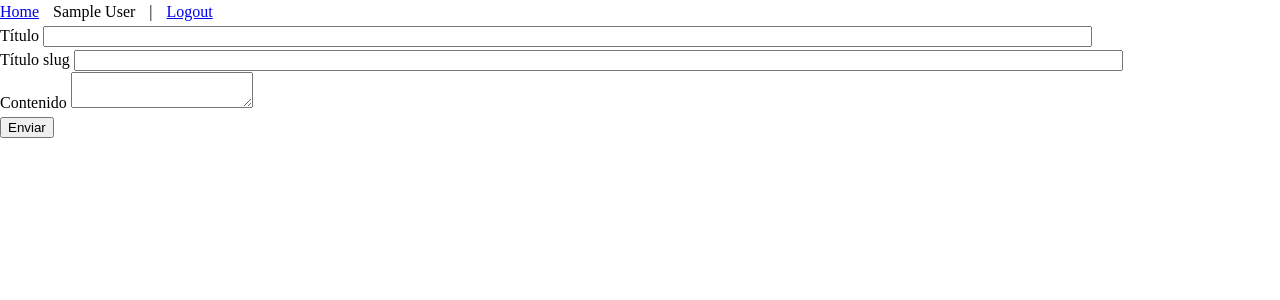
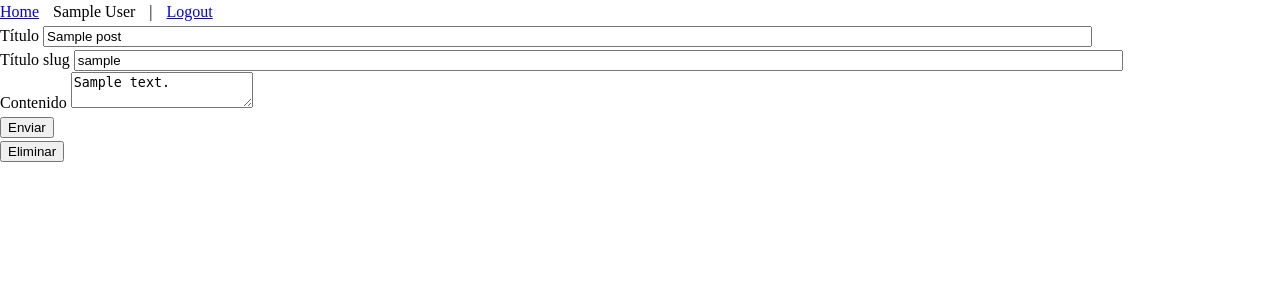
Before and after one commit to camiloardilaleg/flask-blog, a Flask app: page /admin/post/1/ in a window 1280 px wide. Shown: the top 300 px of the page. Run offline with Flask 2, Linux system fonts and the light colour scheme; a user stored in the database is signed in; tables that the repository leaves empty hold one stand-in row (values such as "Sample post"); parts of the project's set-up code (start-up, migrations or seed data) failed here and were passed over.

Commit message:
Modify: routes and view created to add, update, list and delete post for admin users

```diff
--- a/app/__init__.py
+++ b/app/__init__.py
@@ -42,6 +42,10 @@ def create_app(settings_module):
 
 def register_error_handlers(app):
 
+    @app.errorhandler(401)
+    def error_401_handler(error):
+        return render_template('401.html'), 401
+
     @app.errorhandler(404)
     def error_404_handler(error):
         return render_template('404.html'), 404 # <-- Retorna una tupla con el template y el STATUS CODE
@@ -49,6 +53,7 @@ def register_error_handlers(app):
     @app.errorhandler(500)
     def error_500_handler(error):
         return render_template('500.html'), 500
+
 
 
 def configure_logging(app):
--- a/app/admin/routes.py
+++ b/app/admin/routes.py
@@ -1,3 +1,4 @@
+from flask import abort
 from flask import render_template, redirect, url_for
 from flask_login import login_required, current_user
 
@@ -6,12 +7,15 @@ from . import admin_bp
 from .forms import PostForm
 
 from app.auth.decorators import admin_required
+import logging
+
+logger = logging.getLogger(__name__)
 
 @admin_bp.route("/admin/post/", methods=['GET', 'POST'], defaults={'post_id': None})
-@admin_bp.route("/admin/post/<int:post_id>/", methods=['GET', 'POST'])
 @admin_required # Only admin can access this route
 @login_required # Only logged users can access this route
 def post_form(post_id):
+    """Crea un nuevo post"""
     form = PostForm()
     if form.validate_on_submit(): # only when form is submitted by Post method
         title = form.title.data
@@ -20,5 +24,51 @@ def post_form(post_id):
         post = Post(user_id=current_user.id, title=title, content=content)
         post.save()
 
+        logger.info(f'Saving a new post: {title}')
         return redirect(url_for('public.index'))
     return render_template("admin/post_form.html", form=form)
+
+@admin_bp.route("/admin/post/<int:post_id>/", methods=['GET', 'POST'])
+@login_required
+@admin_required
+def update_post_form(post_id):
+    """Actualiza un post"""
+    post = Post.get_by_id(post_id)
+
+    if post is None:
+        logger.info(f'the post with id {post_id} does not exist')
+        abort(404)
+
+    # load data from saved post in order to update
+    form = PostForm(obj=post)
+    if form.validate_on_submit():
+        # update post
+        post.title = form.title.data
+        post.content = form.content.data
+        post.save()
+
+        logger.info(f'Updating post: {post.title}')
+        return redirect(url_for('admin.list_posts'))
+    return render_template("admin/post_form.html", form=form, post=post)
+
+# Delete post
+@admin_bp.route("/admin/post/delete/<int:post_id>/", methods=['POST', ])
+@login_required
+@admin_required
+def delete_post(post_id):
+    logger.info(f'Se va a eliminar el post {post_id}')
+    post = Post.get_by_id(post_id)
+    if post is None:
+        logger.info(f'El post {post_id} no existe')
+        abort(404)
+    post.delete()
+    logger.info(f'El post {post_id} ha sido eliminado')
+    return redirect(url_for('admin.list_posts'))
+
+# list all posts
+@admin_bp.route("/admin/posts/")
+@login_required
+@admin_required
+def list_posts():
+    posts = Post.get_all()
+    return render_template("admin/list_posts.html", posts=posts)
--- a/app/admin/templates/admin/post_form.html
+++ b/app/admin/templates/admin/post_form.html
@@ -35,9 +35,11 @@
         <div>
             {{ form.submit() }}
         </div>
-        {% if post_id %}
-            <h1>Estamos en el post {{ post_id }}</h1>
-        {% endif %}
-
     </form>
+    <!-- Create new form to delete a post -->
+    {% if post %}
+    <form action="{{ url_for('admin.delete_post', post_id=post.id) }}" method="post" novalidate>
+        <input type="submit" value="Eliminar" />
+    </form>
+    {% endif %}
 {% endblock %}
--- a/app/models.py
+++ b/app/models.py
@@ -34,8 +34,17 @@ class Post(db.Model):
                 count += 1
                 self.title_slug = f'{slugify(self.title)}-{count}'
 
-    def public_url(self):
-        return url_for('show_post', slug=self.title_slug)
+    # def public_url(self):
+    #     return url_for('public.show_post', slug=self.title_slug)
+
+    # Delete post
+    def delete(self):
+        db.session.delete(self)
+        db.session.commit()
+
+    @staticmethod
+    def get_by_id(id):
+        return Post.query.get(id)
 
     @staticmethod
     def get_by_slug(slug):
--- a/app/public/templates/public/index.html
+++ b/app/public/templates/public/index.html
@@ -3,7 +3,7 @@
 {% block content %}
     <ul>
     {% for post in posts %}
-        <li>{{ post.title }}</li>
+        <li><a href="{{ url_for('public.show_post', slug=post.title_slug) }}">{{ post.title }}</a></li>
     {% endfor %}
     </ul>
 {% endblock %}
--- /dev/null
+++ b/app/templates/401.html
@@ -0,0 +1,4 @@
+{% extends 'base_template.html' %}
+{% block content %}
+    Ooops!! No tienes permisos de acceso
+{% endblock %}
--- a/requirements.txt
+++ b/requirements.txt
@@ -72,6 +72,7 @@ pyRFC3339==1.1
 python-apt==2.0.0+ubuntu0.20.4.7
 python-debian===0.1.36ubuntu1
 python-magic==0.4.16
+python-slugify==6.1.2
 python-xapp==2.2.1
 python-xlib==0.23
 pytz==2019.3
@@ -85,10 +86,10 @@ SecretStorage==2.3.1
 setproctitle==1.1.10
 simplejson==3.16.0
 six==1.14.0
-slugify==0.0.1
 soupsieve==1.9.5
 SQLAlchemy==1.4.37
 systemd-python==234
+text-unidecode==1.3
 tinycss2==1.0.2
 tldextract==2.2.1
 ubuntu-drivers-common==0.0.0
```
Also changed, not shown: app/admin/templates/admin/list_posts.html (added, +19 -0 lines), app/auth/models.py (+10 -0 lines), notes.md (+26 -9 lines).
